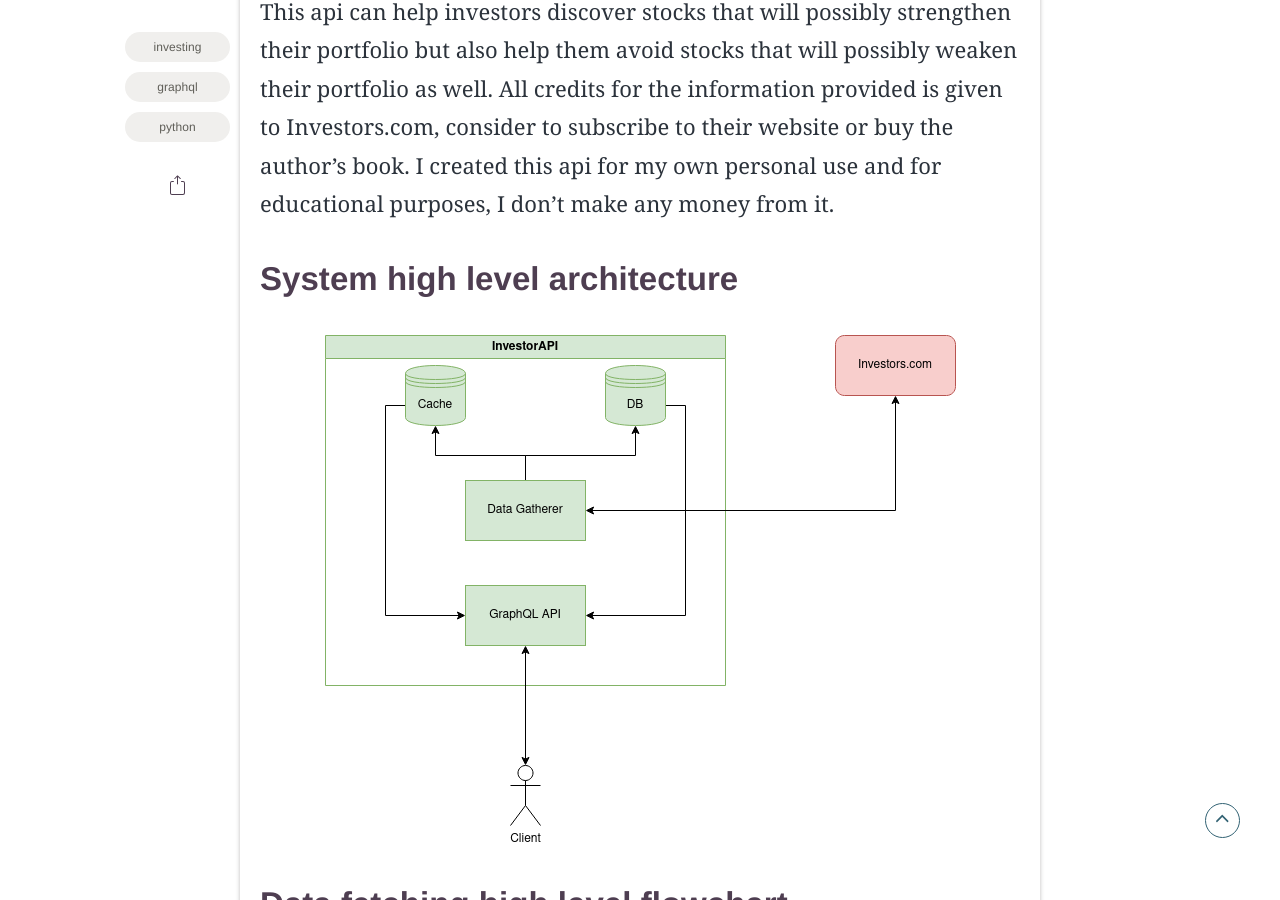
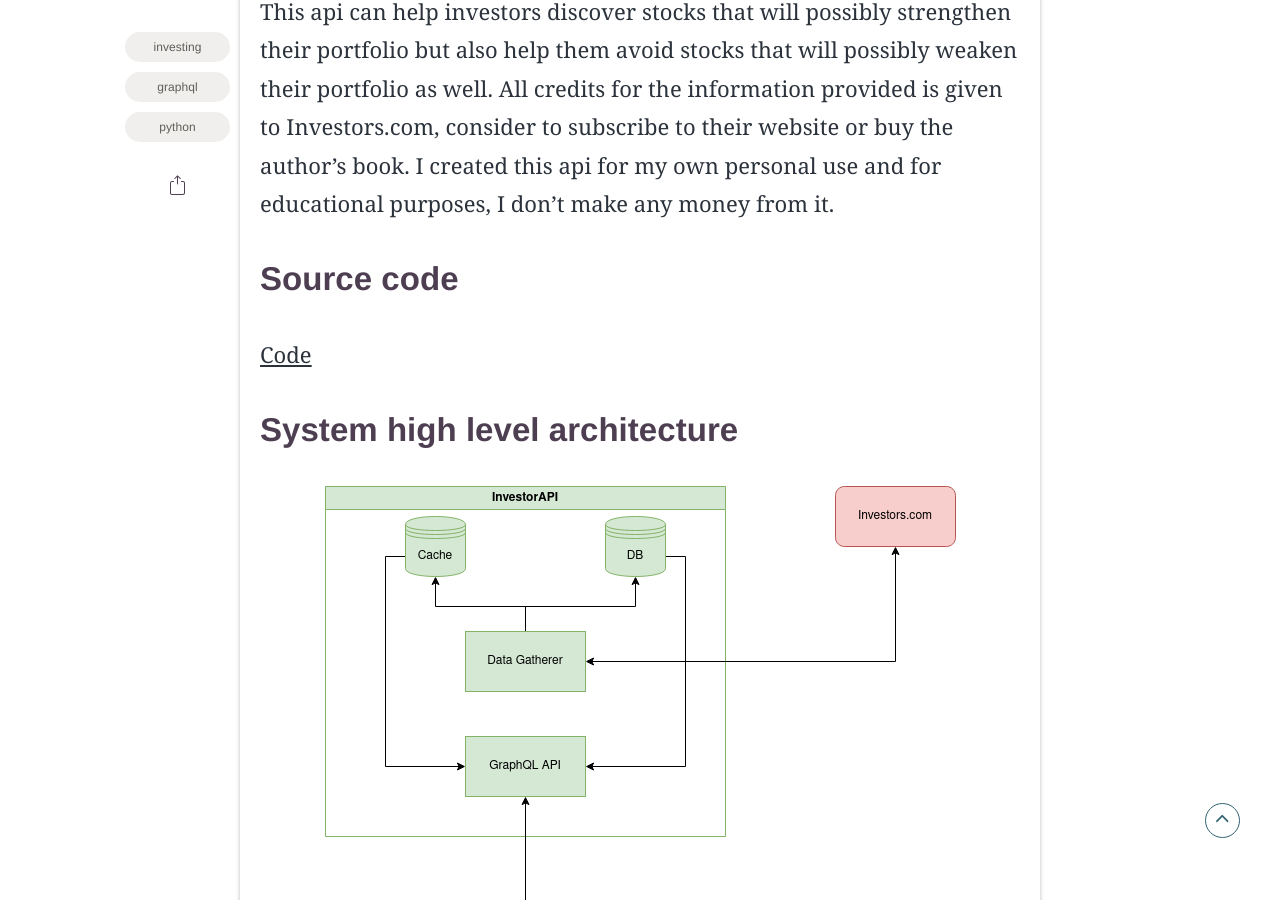
Before and after one commit to OrestisStefanou/OrestisStefanou.github.io, a Jekyll site: the page built from _posts/2022-12-13-Investor-Discovery-Service.md, in a window 1280 px wide and 900 px high, scrolled down 1254 px. Built offline with Jekyll 4.4.1, drawn with Linux system fonts in a browser that asks for light colours; some web fonts are replaced; comment, search, counter and statistics services are not loaded.

Commit message:
Added source code link to investor api post

```diff
--- a/_posts/2022-12-13-Investor-Discovery-Service.md
+++ b/_posts/2022-12-13-Investor-Discovery-Service.md
@@ -10,6 +10,9 @@ author: Stefanou Orestis
 description: "A web service that provides market aggregation data"
 ---
 As a software engineer who works at a company that provides a platform to invest money in stocks i read the book ‘How to make money in stocks’ by William O'Neil to understand what kind of data we should provide to our clients to help them make better decisions.The book lead me to this website https://www.investors.com/ibd-data-tables/ that in my opinion provides really valuable data but since these data are in table format i created an api to provide more flexible querying to these data. This api can help investors discover stocks that will possibly strengthen their portfolio but also help them avoid stocks that will possibly weaken their portfolio as well. All credits for the information provided is given to Investors.com, consider to subscribe to their website or buy the author's book. I created this api for my own personal use and for educational purposes, I don't make any money from it.
+
+## Source code
+[Code](https://github.com/OrestisStefanou/InvestorAPI)
 
 ## System high level architecture
 
```
